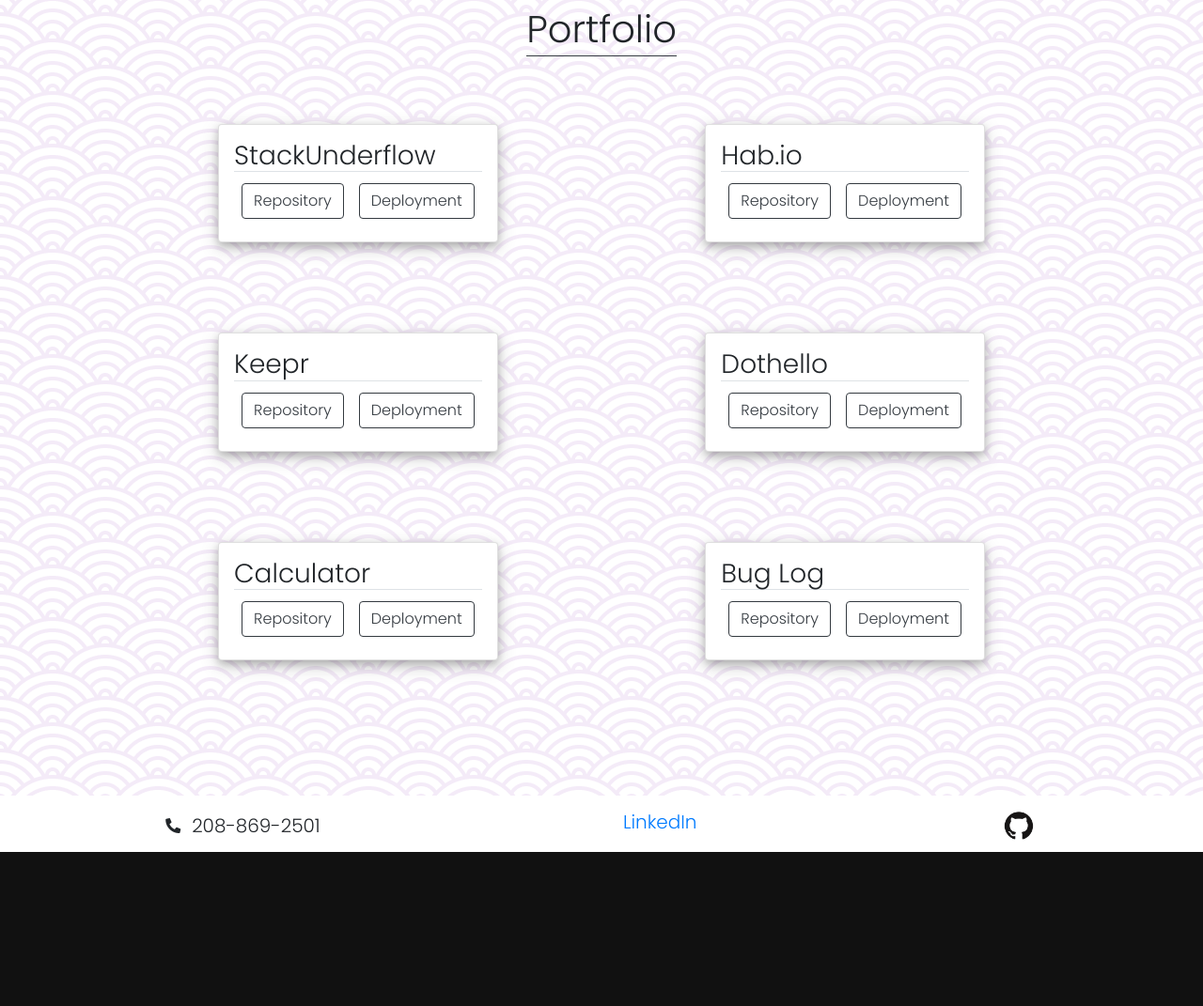
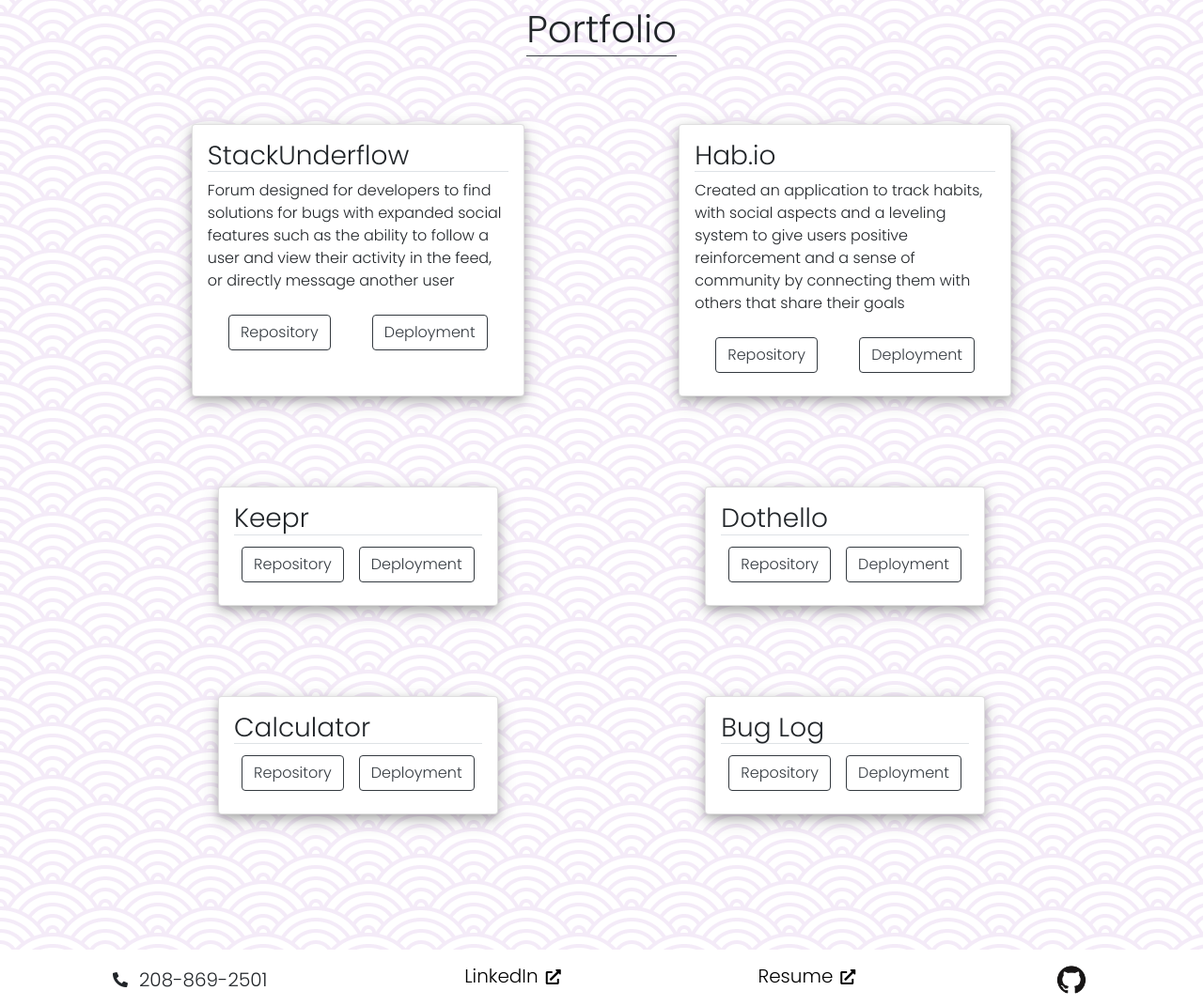
Before and after one commit to ethanvachon/ethanvachon.github.io, a plain HTML site: page index.html in a window 1280 px wide. Shown: the part 1303-2374 px from the top of the page at 94% size. Before the commit the page ends 2210 px from the top, so only its background shows below. Drawn offline with nearby package versions, Linux system fonts and the light colour scheme.

Commit message:
link style fix

```diff
--- a/index.html
+++ b/index.html
@@ -66,14 +66,18 @@
         <div class="col-10 offset-1 d-flex justify-content-around">
 
           <div class="card p-3 rounded">
-            <h3 class="border-bottom mb-1">StackUnderflow</h3>
+            <h3 class="border-bottom mb-2">StackUnderflow</h3>
+            <p class="wrap">Forum designed for developers to find solutions for bugs with expanded social features such as the ability to follow a user and view their activity in the feed, or directly message another user
+            </p>
             <div class="d-flex justify-content-around align-items-center">
               <a target="_blank" href="https://github.com/ethanvachon/stackunderflow-front"><button class="btn btn-outline-dark m-2">Repository</button></a>
               <a target="_blank" href="https://stackunderflow-app.herokuapp.com/#/"><button class="btn btn-outline-dark m-2">Deployment</button></a>
             </div>
           </div>
           <div class="card p-3 rounded">
-            <h3 class="border-bottom mb-1">Hab.io</h3>
+            <h3 class="border-bottom mb-2">Hab.io</h3>
+            <p class="wrap">Created an application to track habits, with social aspects and a leveling system to give users positive reinforcement and a sense of community by connecting them with others that share their goals
+            </p>
             <div class="d-flex justify-content-around align-items-center">
               <a target="_blank" href="https://github.com/DanielMadden/Hab.io"><button class="btn btn-outline-dark m-2">Repository</button></a>
               <a target="_blank" href="https://habio.herokuapp.com/#/"><button class="btn btn-outline-dark m-2">Deployment</button></a>
@@ -118,91 +122,13 @@
           </div>
         </div>
       </div>
-
-
-      <!-- <div class="row">
-        <div class="col-4" id="apps">
-          <div class="card task">
-            <div class="card-body">
-              <div class="d-flex justify-content-between">
-                <h4 class="card-title">Habio</h4>
-                <i class="fas fa-chevron-up nothidden"></i>
-              </div>
-              <div class="hidden">
-                <a target="_blank" href="https://github.com/DanielMadden/Hab.io"><button class="btn btn-outline-dark">Repository</button></a>
-                <a target="_blank" href="https://habio.herokuapp.com/#/"><button class="btn btn-outline-dark">Deployment</button></a>
-              </div>
-            </div>
-          </div>
-        </div> -->
-
-        <!-- <div class="col-4" id="apps">
-          <div class="card task">
-            <div class="card-body">
-              <div class="d-flex justify-content-between">
-                <h4 class="card-title">Keepr</h4>
-                <i class="fas fa-chevron-up nothidden"></i>
-              </div>
-              <div class="hidden">
-                <a target="_blank" href="https://github.com/ethanvachon/Keepr"><button class="btn btn-outline-dark">Repository</button></a>
-                <a target="_blank" href="https://ethanvach-keepr.herokuapp.com/#/"><button class="btn btn-outline-dark">Deployment</button></a>
-              </div>
-            </div>
-          </div>
-        </div>
-
-        <div class="col-4">
-          <div class="card task">
-            <div class="card-body">
-              <div class="d-flex justify-content-between">
-                <h4 class="card-title">Bug Log</h4>
-                <i class="fas fa-chevron-up nothidden"></i>
-              </div>
-              <div class="hidden">
-                <a target="_blank" href="https://github.com/ethanvachon/Bug-Log"><button class="btn btn-outline-dark">Repository</button></a>
-                <a target="_blank" href="https://ethanvach-bugtracker.herokuapp.com/#/"><button class="btn btn-outline-dark">Deployment</button></a>
-              </div>
-            </div>
-          </div>
-        </div>
-
-        <div class="col-4">
-          <div class="card task">
-            <div class="card-body">
-              <div class="d-flex justify-content-between">
-                <h4 class="card-title">Bloggr</h4>
-                <i class="fas fa-chevron-up nothidden"></i>
-              </div>
-              <div class="hidden">
-                <a target="_blank" href="https://github.com/ethanvachon/Bloggr"><button class="btn btn-outline-dark">Repository</button></a>
-                <a target="_blank" href="https://bloggr-ethanvach.herokuapp.com/#/"><button class="btn btn-outline-dark">Deployment</button></a>
-              </div>
-            </div>
-          </div>
-        </div>
-
-
-            <div class="col-4">
-              <div class="card task">
-                <div class="card-body">
-                  <div class="d-flex justify-content-between">
-                    <h4 class="card-title">Task Master</h4>
-                    <i class="fas fa-chevron-up nothidden"></i>
-                  </div>
-                  <div class="hidden">
-                    <a target="_blank" href="https://github.com/ethanvachon/Task-Master"><button class="btn btn-outline-dark">Repository</button></a>
-                    <a target="_blank" href="https://ethanvachon.github.io/Task-Master/"><button class="btn btn-outline-dark">Deployment</button></a>
-                  </div>
-                </div>
-              </div>
-            </div>
-          </div> -->
     </div>
   <footer class="container-fluid">
     <div class="row my-1" id="contact">
       <div class="col-12 d-flex align-items-center justify-content-around info">
         <span class="d-flex align-items-center"><i class="fas fa-phone-alt pr-1"></i> <h5 class="pl-2 pb-0 mb-0">208-869-2501</h5></span>
-        <h5 class="pb-0"><a target="_blank" href="https://www.linkedin.com/in/ethan-vachon/">LinkedIn</a></h5>
+        <h5 class="pb-0"><a class="link" target="_blank" href="https://www.linkedin.com/in/ethan-vachon/">LinkedIn<i class="pl-2 font-size fas fa-external-link-alt"></i></a></h5>
+        <h5 class="pb-0"><a class="link" target="_blank" href="https://www.dropbox.com/s/rib3642pnkoeosq/Ethan%20Vachon%20Resume.pdf?dl=0">Resume<i class="pl-2 font-size fas fa-external-link-alt"></i></a></h5>
         <a target="_blank" href="https://github.com/ethanvachon"><img src="./landing page icons/GitHub.png" alt=""></a>
       </div>
     </div>
--- a/style.css
+++ b/style.css
@@ -1,6 +1,19 @@
 .col-8 img {
   height: 100px;
   width: auto;
+}
+.link:hover {
+  text-decoration: none;
+  color: black;
+}
+.font-size {
+  font-size: 1rem;
+}
+.link {
+  color: black;
+}
+.wrap {
+  width: 20rem;
 }
 #nav-items h3:hover {
   font-weight: bold;
```
